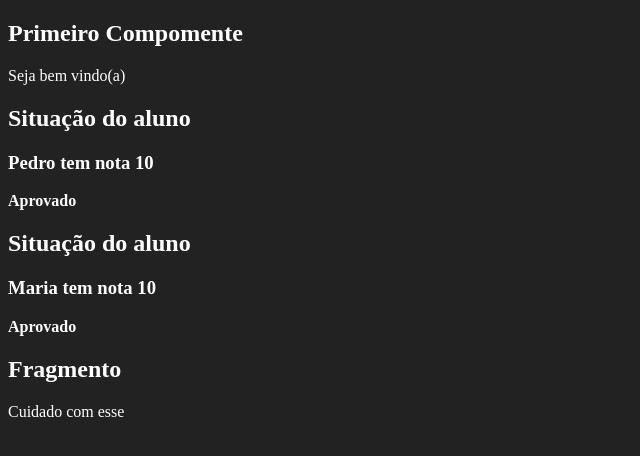
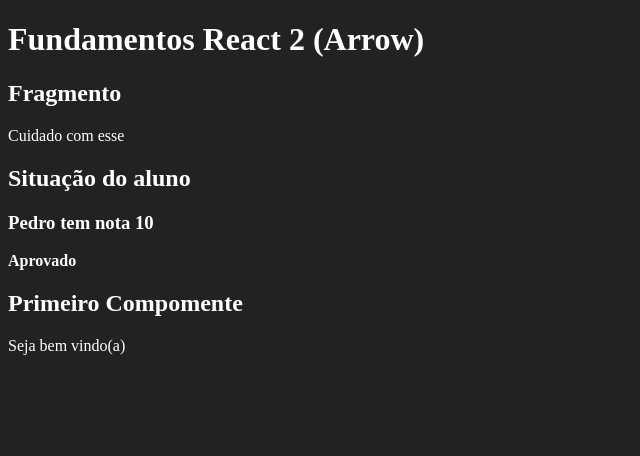
Before and after one commit to israelbulcaotavares/fundamentos-react, a React (Create React App) app: page / in a window 1280 px wide. Shown: the top 456 px of the page, without its empty margins (0-640 px from the left). Built offline with nearby package versions, Linux system fonts and the light colour scheme.

Commit message:
Componente App

```diff
--- /dev/null
+++ b/src/App.jsx
@@ -0,0 +1,23 @@
+import React from "react";
+
+import Primeiro from "./components/basicos/Primeiro";
+import ComParametro from "./components/basicos/ComParametro";
+import Fragmento from "./components/basicos/Fragmento";
+
+export default () => {
+  return (
+    <div id="app">
+      <h1>Fundamentos React 2 (Arrow)</h1>
+      <Fragmento />
+
+      <ComParametro
+        titulo="Situação do aluno"
+        subtitulo="Muito legal!"
+        aluno="Pedro"
+        nota={9.3}
+      />
+
+      <Primeiro />
+    </div>
+  );
+};
--- a/src/index.js
+++ b/src/index.js
@@ -1,32 +1,11 @@
 import ReactDOM from 'react-dom';
 import React from 'react'
 import './index.css'
-
-import Primeiro from './components/basicos/Primeiro';
-import ComParametro from './components/basicos/ComParametro';
-import Fragmento from './components/basicos/Fragmento';
-
-
-// const el = document.getElementById('root')
-// ReactDOM.render('Olá', el  )
+import App from './App';
 
 const tag = <strong>Olá React!</strong>
 
 ReactDOM.render(
-    <div id='app'>
-        <Primeiro/>
-        <ComParametro
-                titulo="Situação do aluno"
-                subtitulo="Muito legal!"
-                aluno="Pedro"
-                nota={9.3}
-                />
-        <ComParametro
-                titulo="Situação do aluno"
-                subtitulo="Muito legal!"
-                aluno="Maria"
-                nota={9.9}
-                />
-         <Fragmento/>
-    </div>,
-    document.getElementById('root'))
+     <App/> ,
+    document.getElementById('root')
+)
```
